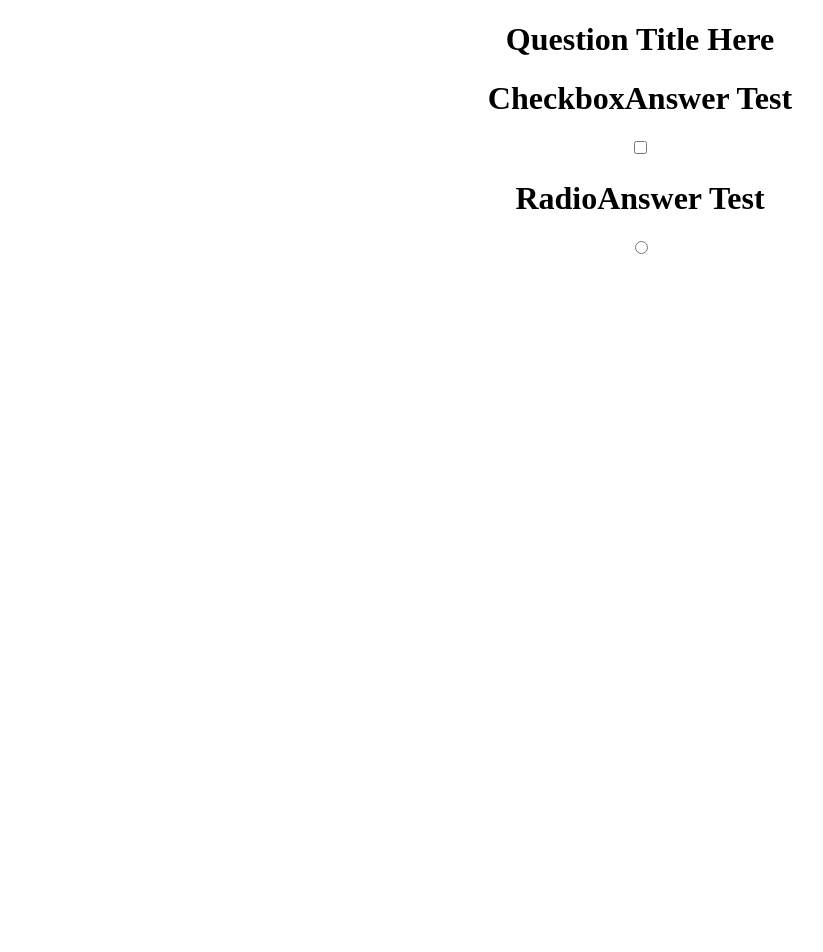
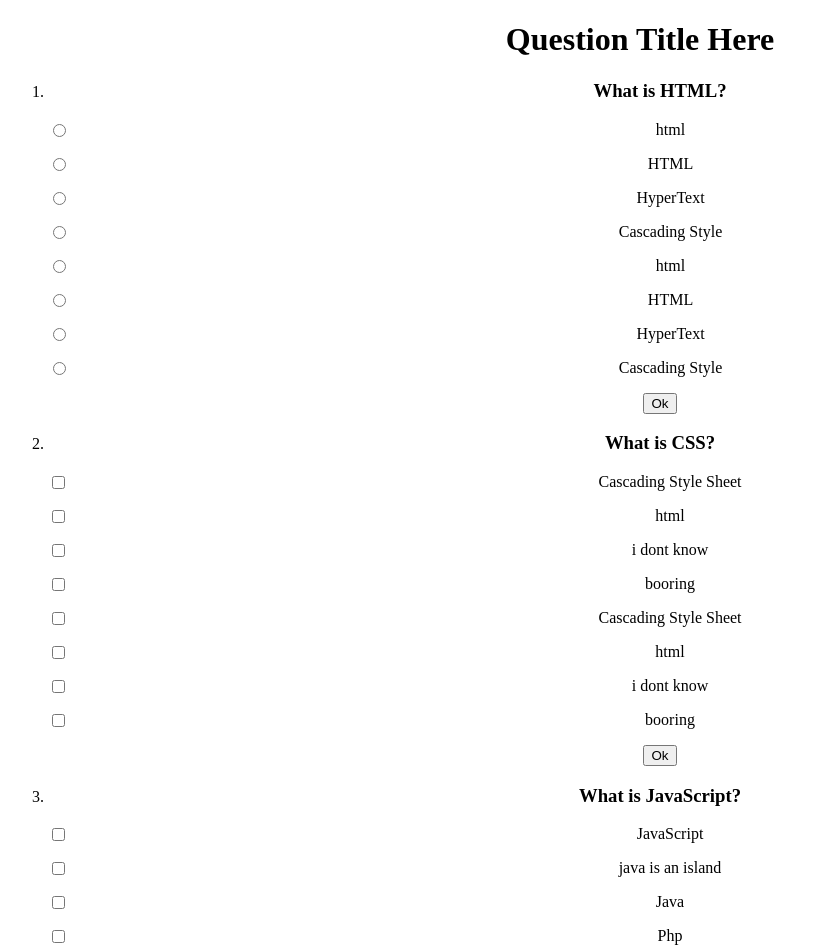
Before and after one commit to Codaisseur15/Frontend, a React (Create React App) app: page /question in a window 1280 px wide. Shown: the top 952 px of the page, without its empty margins (0-823 px from the left). Before the commit the page ends 800 px from the top, so only its background shows below. Built offline with nearby package versions, Linux system fonts and the light colour scheme.

Commit message:
Change CheckboxAnswer and RadioAnswer into one component called Questions. Questions takes example data to dynamically make questions.

```diff
--- a/package.json
+++ b/package.json
@@ -3,10 +3,6 @@
   "version": "0.1.0",
   "private": true,
   "dependencies": {
-<<<<<<< HEAD
-    "prop-types": "^15.6.1",
-=======
->>>>>>> 87f1d9f0e6a0e3ffcb3304643b69c4b95873aef9
     "react": "^16.2.0",
     "react-dom": "^16.2.0",
     "react-redux": "^5.0.7",
--- a/src/components/CheckboxAnswer.js
+++ /dev/null
@@ -1,18 +0,0 @@
-import React, { PureComponent } from 'react'
-import PropTypes from 'prop-types'
-
-class CheckboxAnswer extends PureComponent {
-  static propTypes = {
-    content: PropTypes.string.isRequired,
-  }
-
-  render() {
-    return (
-      <form>
-        <h1>{ this.props.content }</h1>
-        <input id="checkBox" type="checkbox" />
-      </form>
-    )
-  }
-}
-export default CheckboxAnswer
--- /dev/null
+++ b/src/components/Questions.css
@@ -0,0 +1,3 @@
+form div input{
+  float: left;
+}
--- /dev/null
+++ b/src/components/Questions.js
@@ -0,0 +1,191 @@
+import React, { PureComponent } from 'react'
+import PropTypes from 'prop-types'
+import './Questions.css'
+
+const quizes = {
+    "id": 1,
+    "title": "HTML",
+    "questions": [
+        {
+          "id": 1,
+          "text": "What is HTML?",
+          "type": "radio",
+            "answer": [
+                {
+                    "correct": true,
+                    "id": 1,
+                    "text": "html"
+                },
+                {
+                    "correct": false,
+                    "id": 2,
+                    "text": "HTML"
+                },
+                {
+                    "correct": false,
+                    "id": 3,
+                    "text": "HyperText"
+                },
+                {
+                    "correct": false,
+                    "id": 4,
+                    "text": "Cascading Style"
+                },
+                {
+                    "correct": true,
+                    "id": 17,
+                    "text": "html"
+                },
+                {
+                    "correct": false,
+                    "id": 18,
+                    "text": "HTML"
+                },
+                {
+                    "correct": false,
+                    "id": 19,
+                    "text": "HyperText"
+                },
+                {
+                    "correct": false,
+                    "id": 20,
+                    "text": "Cascading Style"
+                }
+            ]
+        },
+        {
+          "id": 2,
+          "text": "What is CSS?",
+          "type": "checkbox",
+            "answer": [
+                {
+                    "correct": true,
+                    "id": 5,
+                    "text": "Cascading Style Sheet"
+                },
+                {
+                    "correct": false,
+                    "id": 6,
+                    "text": "html"
+                },
+                {
+                    "correct": false,
+                    "id": 7,
+                    "text": "i dont know"
+                },
+                {
+                    "correct": false,
+                    "id": 8,
+                    "text": "booring"
+                },
+                {
+                    "correct": true,
+                    "id": 21,
+                    "text": "Cascading Style Sheet"
+                },
+                {
+                    "correct": false,
+                    "id": 22,
+                    "text": "html"
+                },
+                {
+                    "correct": false,
+                    "id": 23,
+                    "text": "i dont know"
+                },
+                {
+                    "correct": false,
+                    "id": 24,
+                    "text": "booring"
+                }
+            ]
+        },
+        {
+          "id": 3,
+          "text": "What is JavaScript?",
+          "type": "checkbox",
+            "answer": [
+                {
+                    "correct": true,
+                    "id": 9,
+                    "text": "JavaScript"
+                },
+                {
+                    "correct": true,
+                    "id": 10,
+                    "text": "java is an island"
+                },
+                {
+                    "correct": false,
+                    "id": 11,
+                    "text": "Java"
+                },
+                {
+                    "correct": false,
+                    "id": 12,
+                    "text": "Php"
+                },
+                {
+                    "correct": true,
+                    "id": 25,
+                    "text": "JavaScript"
+                },
+                {
+                    "correct": true,
+                    "id": 26,
+                    "text": "java is an island"
+                },
+                {
+                    "correct": false,
+                    "id": 27,
+                    "text": "Java"
+                },
+                {
+                    "correct": false,
+                    "id": 28,
+                    "text": "Php"
+                }
+            ]
+        }
+    ]
+}
+
+
+class CheckboxAnswer extends PureComponent {
+  static PropTypes = {
+      quizes: PropTypes.objectOf(PropTypes.shape({
+        title: PropTypes.string.isRequired,
+        questions: PropTypes.arrayOf(PropTypes.shape({
+          text: PropTypes.string.isRequired,
+          type: PropTypes.string.isRequired,
+          answer: PropTypes.arrayOf(PropTypes.shape({
+            text: PropTypes.string.isRequired,
+            correct: PropTypes.bool.isRequired
+          })).isRequired
+        })).isRequired
+      })).isRequired
+    }
+
+  render() {
+    return (
+      <div>
+      <ol>
+      {quizes.questions.map(q =>
+        <li>
+        <h3>{q.text}</h3>
+        <form>
+          {q.answer.map(a =>
+            <div>
+              <input id={q.type} name={q.type} type={q.type} />
+              <p>{a.text}</p>
+            </div>
+          )}
+          <input type="submit" value="Ok" />
+        </form>
+        </li>)}
+      </ol>
+      </div>
+    )
+  }
+}
+export default CheckboxAnswer
--- a/src/components/RadioAnswer.js
+++ /dev/null
@@ -1,18 +0,0 @@
-import React, { PureComponent } from 'react'
-import PropTypes from 'prop-types'
-
-class RadioAnswer extends PureComponent {
-  static propTypes = {
-    content: PropTypes.string.isRequired,
-  }
-
-  render() {
-    return (
-      <form>
-        <h1>{ this.props.content }</h1>
-        <input type="radio" id="radioButton" />
-      </form>
-    )
-  }
-}
-export default RadioAnswer
--- a/src/containers/Question.js
+++ b/src/containers/Question.js
@@ -1,8 +1,7 @@
 import React, {PureComponent} from 'react'
 import PropTypes from 'prop-types'
 import QuestionTitle from '../components/QuestionTitle'
-import CheckboxAnswer from '../components/CheckboxAnswer'
-import RadioAnswer from '../components/RadioAnswer'
+import Questions from '../components/Questions'
 
 class Question extends PureComponent {
   static propTypes = {
@@ -13,8 +12,7 @@ class Question extends PureComponent {
     return (
       <div>
         <QuestionTitle content="Question Title Here" />
-        <CheckboxAnswer content="CheckboxAnswer Test" />
-        <RadioAnswer content="RadioAnswer Test" />
+        <Questions />
       </div>
     )
   }
```
Also changed, not shown: 1 other file (tests, documents, lock files or other folders).
